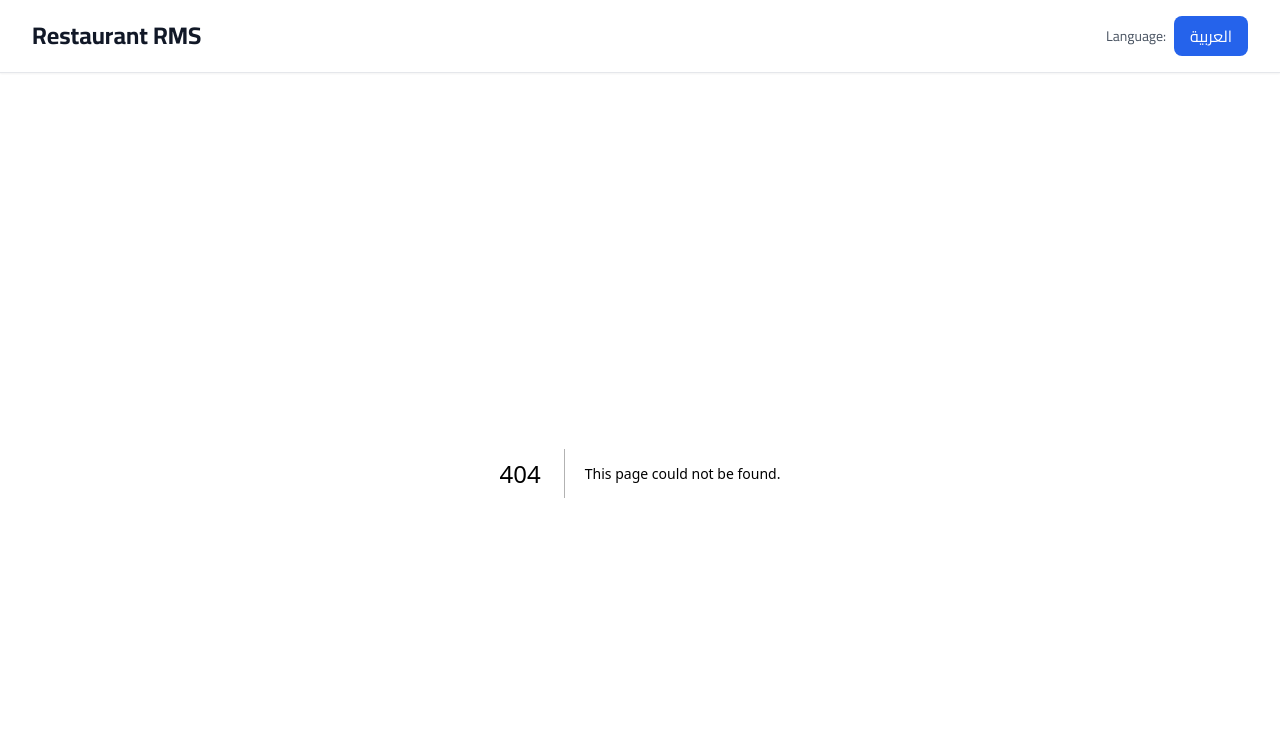
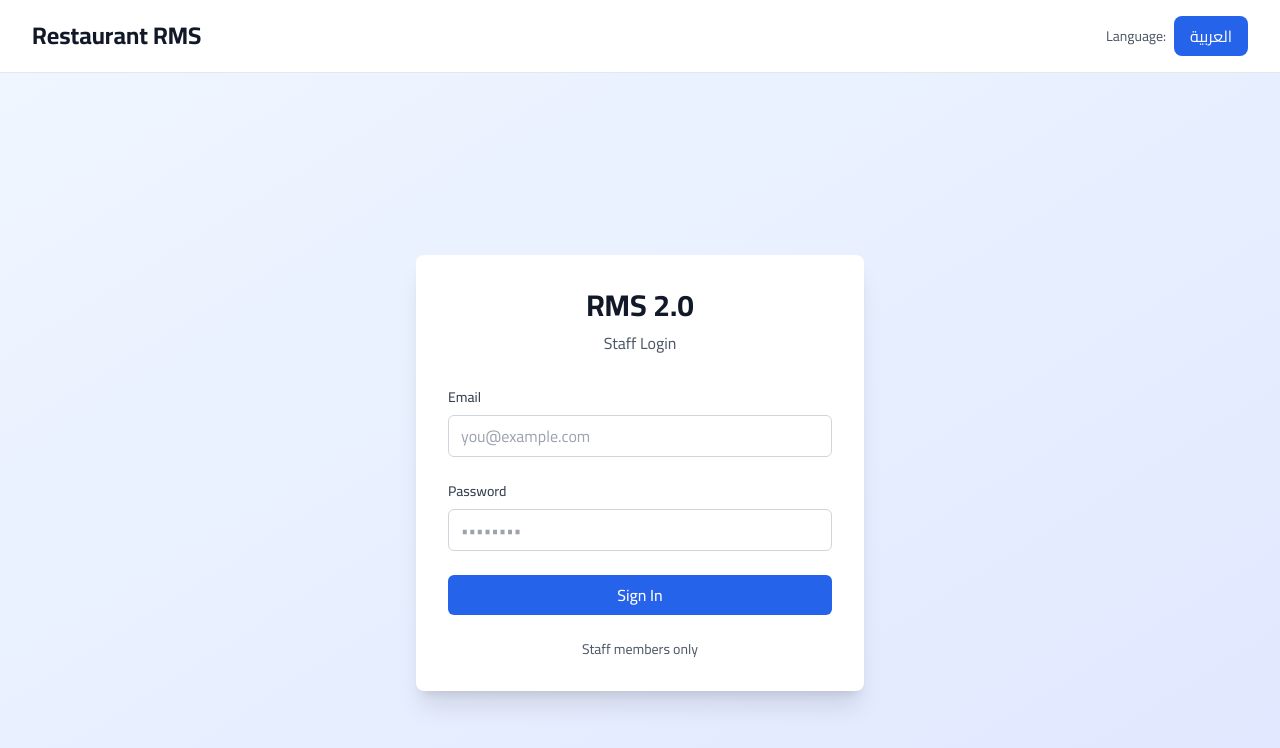
Before and after one commit to markalonso/RMS-2.0, a Next.js app: page /login in a window 1280 px wide. Before the commit this address had no page. Shown: the top 748 px of the page. Built offline with nearby package versions, Linux system fonts and the light colour scheme; no server answers.

Commit message:
Add authentication system with login page and auth guards
Co-authored-by: markalonso <197323522+markalonso@users.noreply.github.com>

```diff
--- a/app/(dashboard)/admin/page.tsx
+++ b/app/(dashboard)/admin/page.tsx
@@ -1,56 +1,59 @@
 'use client'
 
 import { useState, useEffect } from 'react'
+import { useRouter } from 'next/navigation'
 import { useLanguage } from '@/lib/LanguageContext'
 import { translate } from '@/lib/i18n'
 import { supabase } from '@/lib/supabaseClient'
 import { formatPrice } from '@/utils/helpers'
+import { useAuthGuard } from '@/utils/useAuthGuard'
 import Link from 'next/link'
 
 type TabType = 'menu' | 'modifiers' | 'inventory' | 'purchases' | 'expenses' | 'waste' | 'reports'
 
 export default function AdminPage() {
+  const router = useRouter()
   const { language } = useLanguage()
+  const { session, profile, loading: authLoading, error: authError } = useAuthGuard('owner')
   const [activeTab, setActiveTab] = useState<TabType>('menu')
-  const [currentUser, setCurrentUser] = useState<any>(null)
   const [loading, setLoading] = useState(true)
 
-  useEffect(() => {
-    loadCurrentUser()
-  }, [])
-
-  const loadCurrentUser = async () => {
-    const { data: { user } } = await supabase.auth.getUser()
-    if (user) {
-      const { data: profile } = await supabase
-        .from('profiles')
-        .select('*')
-        .eq('id', user.id)
-        .single()
-      setCurrentUser(profile)
-    }
-    setLoading(false)
+  const handleLogout = async () => {
+    await supabase.auth.signOut()
+    router.replace('/login')
+  }
+
+  // Show loading while auth is being checked
+  if (authLoading) {
+    return (
+      <div className="flex items-center justify-center h-screen">
+        <div className="text-xl">Loading...</div>
+      </div>
+    )
+  }
+
+  // Show error if auth failed
+  if (authError) {
+    return (
+      <div className="flex items-center justify-center h-screen">
+        <div className="bg-red-50 border border-red-200 text-red-700 px-6 py-4 rounded-lg max-w-md">
+          <h2 className="text-lg font-bold mb-2">Access Denied</h2>
+          <p className="mb-4">{authError}</p>
+          <button
+            onClick={() => router.replace('/login')}
+            className="px-4 py-2 bg-red-600 text-white rounded hover:bg-red-700"
+          >
+            Go to Login
+          </button>
+        </div>
+      </div>
+    )
   }
 
   if (loading) {
     return (
       <div className="flex items-center justify-center h-screen">
         <div className="text-xl">{translate('common.loading', language)}</div>
-      </div>
-    )
-  }
-
-  // Role protection - owner only
-  if (!currentUser || currentUser.role !== 'owner') {
-    return (
-      <div className="max-w-7xl mx-auto px-4 sm:px-6 lg:px-8 py-8">
-        <div className="bg-red-50 border border-red-200 rounded-lg p-8 text-center">
-          <h1 className="text-2xl font-bold text-red-800 mb-2">Access Denied</h1>
-          <p className="text-red-600">This page is only accessible to restaurant owners.</p>
-          <Link href="/pos" className="mt-4 inline-block px-4 py-2 bg-blue-500 text-white rounded hover:bg-blue-600">
-            Go to POS
-          </Link>
-        </div>
       </div>
     )
   }
@@ -75,14 +78,22 @@ export default function AdminPage() {
               <h1 className="text-2xl font-bold text-gray-900">
                 {translate('admin.title', language)}
               </h1>
-              <p className="text-sm text-gray-600">{currentUser?.full_name}</p>
-            </div>
+              <p className="text-sm text-gray-600">{profile?.full_name}</p>
+            </div>
+            <div className="flex gap-2">
               <Link
                 href="/pos"
                 className="px-4 py-2 bg-blue-500 text-white rounded hover:bg-blue-600"
               >
                 {translate('nav.pos', language)}
               </Link>
+              <button
+                onClick={handleLogout}
+                className="px-4 py-2 bg-gray-600 text-white rounded hover:bg-gray-700"
+              >
+                Logout
+              </button>
+            </div>
           </div>
         </div>
       </div>
--- a/app/(dashboard)/pos/page.tsx
+++ b/app/(dashboard)/pos/page.tsx
@@ -1,11 +1,13 @@
 'use client'
 
 import { useEffect, useState } from 'react'
+import { useRouter } from 'next/navigation'
 import { useLanguage } from '@/lib/LanguageContext'
 import { translate } from '@/lib/i18n'
 import { supabase } from '@/lib/supabaseClient'
 import { Table, Session, BusinessDay, Profile } from '@/types'
 import { formatPrice } from '@/utils/helpers'
+import { useAuthGuard } from '@/utils/useAuthGuard'
 import OrderManagement from '@/components/OrderManagement'
 import EndOfDayReport from '@/components/EndOfDayReport'
 
@@ -15,7 +17,9 @@ interface TableWithSession extends Table {
 }
 
 export default function POSPage() {
+  const router = useRouter()
   const { language } = useLanguage()
+  const { session, profile, loading: authLoading, error: authError } = useAuthGuard()
   const [businessDay, setBusinessDay] = useState<BusinessDay | null>(null)
   const [tables, setTables] = useState<TableWithSession[]>([])
   const [loading, setLoading] = useState(true)
@@ -28,7 +32,6 @@ export default function POSPage() {
   const [showPendingOrders, setShowPendingOrders] = useState(false)
   const [showOrderManagement, setShowOrderManagement] = useState(false)
   const [showEndOfDayReport, setShowEndOfDayReport] = useState(false)
-  const [currentUser, setCurrentUser] = useState<Profile | null>(null)
   const [pendingOrders, setPendingOrders] = useState<any[]>([])
   const [selectedSession, setSelectedSession] = useState<Session | null>(null)
 
@@ -41,16 +44,13 @@ export default function POSPage() {
   const [deliveryFee, setDeliveryFee] = useState('5.00')
   const [guestCount, setGuestCount] = useState('2')
 
-  // Load current user
+  // Load business day and tables when auth is ready
   useEffect(() => {
-    loadCurrentUser()
-  }, [])
-
-  // Load business day and tables
-  useEffect(() => {
-    loadBusinessDay()
-    loadTables()
-  }, [])
+    if (!authLoading && profile) {
+      loadBusinessDay()
+      loadTables()
+    }
+  }, [authLoading, profile])
 
   // Auto-refresh tables every 10 seconds
   useEffect(() => {
@@ -62,18 +62,6 @@ export default function POSPage() {
     }, 10000)
     return () => clearInterval(interval)
   }, [showPendingOrders])
-
-  const loadCurrentUser = async () => {
-    const { data: { user } } = await supabase.auth.getUser()
-    if (user) {
-      const { data: profile } = await supabase
-        .from('profiles')
-        .select('*')
-        .eq('id', user.id)
-        .single()
-      setCurrentUser(profile)
-    }
-  }
 
   const loadBusinessDay = async () => {
     const { data } = await supabase
@@ -155,13 +143,13 @@ export default function POSPage() {
   }
 
   const openBusinessDay = async () => {
-    if (!currentUser) return
+    if (!profile || !session) return
 
     const { data } = await supabase
       .from('business_days')
       .insert({
         status: 'open',
-        opened_by: currentUser.id,
+        opened_by: session.user.id,
         opening_cash: parseFloat(openingCash)
       })
       .select()
@@ -175,7 +163,7 @@ export default function POSPage() {
   }
 
   const closeBusinessDay = async () => {
-    if (!businessDay || !currentUser) return
+    if (!businessDay || !profile || !session) return
 
     const closingAmount = parseFloat(closingCash)
     const expectedAmount = businessDay.opening_cash
@@ -185,7 +173,7 @@ export default function POSPage() {
       .update({
         status: 'closed',
         closed_at: new Date().toISOString(),
-        closed_by: currentUser.id,
+        closed_by: session.user.id,
         closing_cash: closingAmount,
         expected_cash: expectedAmount,
         cash_difference: closingAmount - expectedAmount
@@ -202,7 +190,7 @@ export default function POSPage() {
   }
 
   const openDineInSession = async (table: TableWithSession) => {
-    if (!businessDay || !currentUser) return
+    if (!businessDay || !profile || !session) return
 
     const { data } = await supabase
       .from('sessions')
@@ -212,7 +200,7 @@ export default function POSPage() {
         order_type: 'dine_in',
         status: 'active',
         guest_count: parseInt(guestCount),
-        created_by: currentUser.id
+        created_by: session.user.id
       })
       .select()
       .single()
@@ -225,7 +213,7 @@ export default function POSPage() {
   }
 
   const openTakeawaySession = async () => {
-    if (!businessDay || !currentUser) return
+    if (!businessDay || !profile || !session) return
 
     const { data } = await supabase
       .from('sessions')
@@ -235,7 +223,7 @@ export default function POSPage() {
         status: 'active',
         customer_name: customerName || null,
         customer_phone: customerPhone || null,
-        created_by: currentUser.id
+        created_by: session.user.id
       })
       .select()
       .single()
@@ -250,7 +238,7 @@ export default function POSPage() {
   }
 
   const openDeliverySession = async () => {
-    if (!businessDay || !currentUser) return
+    if (!businessDay || !profile || !session) return
 
     // Validate required fields
     if (!customerName || !customerPhone || !customerAddress) {
@@ -266,7 +254,7 @@ export default function POSPage() {
         status: 'active',
         customer_name: customerName,
         customer_phone: customerPhone,
-        created_by: currentUser.id
+        created_by: session.user.id
       })
       .select()
       .single()
@@ -292,13 +280,13 @@ export default function POSPage() {
   }
 
   const acceptOrder = async (orderId: string) => {
-    if (!currentUser) return
+    if (!profile || !session) return
 
     await supabase
       .from('orders')
       .update({
         status: 'accepted',
-        accepted_by: currentUser.id,
+        accepted_by: session.user.id,
         accepted_at: new Date().toISOString()
       })
       .eq('id', orderId)
@@ -308,19 +296,51 @@ export default function POSPage() {
   }
 
   const rejectOrder = async (orderId: string) => {
-    if (!currentUser) return
+    if (!profile || !session) return
 
     await supabase
       .from('orders')
       .update({
         status: 'rejected',
-        rejected_by: currentUser.id,
+        rejected_by: session.user.id,
         rejected_at: new Date().toISOString()
       })
       .eq('id', orderId)
 
     loadPendingOrders()
     loadTables()
+  }
+
+  const handleLogout = async () => {
+    await supabase.auth.signOut()
+    router.replace('/login')
+  }
+
+  // Show loading while auth is being checked
+  if (authLoading) {
+    return (
+      <div className="flex items-center justify-center h-screen">
+        <div className="text-xl">Loading...</div>
+      </div>
+    )
+  }
+
+  // Show error if auth failed
+  if (authError) {
+    return (
+      <div className="flex items-center justify-center h-screen">
+        <div className="bg-red-50 border border-red-200 text-red-700 px-6 py-4 rounded-lg max-w-md">
+          <h2 className="text-lg font-bold mb-2">Access Denied</h2>
+          <p className="mb-4">{authError}</p>
+          <button
+            onClick={() => router.replace('/login')}
+            className="px-4 py-2 bg-red-600 text-white rounded hover:bg-red-700"
+          >
+            Go to Login
+          </button>
+        </div>
+      </div>
+    )
   }
 
   if (loading) {
@@ -378,6 +398,12 @@ export default function POSPage() {
                   {translate('pos.openDay', language)}
                 </button>
               )}
+              <button
+                onClick={handleLogout}
+                className="px-4 py-2 bg-gray-600 text-white rounded hover:bg-gray-700"
+              >
+                Logout
+              </button>
             </div>
           </div>
         </div>
@@ -772,7 +798,7 @@ export default function POSPage() {
       {showOrderManagement && selectedSession && (
         <OrderManagement
           session={selectedSession}
-          currentUser={currentUser}
+          currentUser={profile}
           language={language}
           onClose={() => {
             setShowOrderManagement(false)
--- a/app/api/qr-order/route.ts
+++ b/app/api/qr-order/route.ts
@@ -1,17 +1,22 @@
 import { NextRequest, NextResponse } from 'next/server'
 import { createClient } from '@supabase/supabase-js'
 
-// Create Supabase client with service role for server-side operations
-const supabaseAdmin = createClient(
-  process.env.NEXT_PUBLIC_SUPABASE_URL!,
-  process.env.SUPABASE_SERVICE_ROLE_KEY || process.env.NEXT_PUBLIC_SUPABASE_ANON_KEY!,
-  {
+// Function to create Supabase client with service role for server-side operations
+function getSupabaseAdmin() {
+  const supabaseUrl = process.env.NEXT_PUBLIC_SUPABASE_URL
+  const supabaseKey = process.env.SUPABASE_SERVICE_ROLE_KEY || process.env.NEXT_PUBLIC_SUPABASE_ANON_KEY
+
+  if (!supabaseUrl || !supabaseKey) {
+    throw new Error('Missing Supabase environment variables')
+  }
+
+  return createClient(supabaseUrl, supabaseKey, {
     auth: {
       autoRefreshToken: false,
       persistSession: false
     }
-  }
-)
+  })
+}
 
 // In-memory rate limit store (in production, use Redis or database)
 const rateLimitStore = new Map<string, { count: number; resetAt: number }>()
@@ -63,6 +68,8 @@ function checkRateLimit(ip: string, tableNumber: string): boolean {
 }
 
 export async function POST(request: NextRequest) {
+  const supabaseAdmin = getSupabaseAdmin()
+
   try {
     // Get IP address
     const ip = request.headers.get('x-forwarded-for')?.split(',')[0] ||
--- /dev/null
+++ b/app/login/page.tsx
@@ -0,0 +1,145 @@
+'use client'
+
+import { useState, useEffect } from 'react'
+import { useRouter } from 'next/navigation'
+import { supabase } from '@/lib/supabaseClient'
+
+export default function LoginPage() {
+  const router = useRouter()
+  const [email, setEmail] = useState('')
+  const [password, setPassword] = useState('')
+  const [loading, setLoading] = useState(false)
+  const [error, setError] = useState<string | null>(null)
+
+  // Check if already logged in
+  useEffect(() => {
+    const checkSession = async () => {
+      const { data: { session } } = await supabase.auth.getSession()
+      if (session) {
+        router.replace('/pos')
+      }
+    }
+    checkSession()
+  }, [router])
+
+  const handleLogin = async (e: React.FormEvent) => {
+    e.preventDefault()
+    setLoading(true)
+    setError(null)
+
+    try {
+      const { data, error: signInError } = await supabase.auth.signInWithPassword({
+        email,
+        password,
+      })
+
+      if (signInError) {
+        setError(signInError.message)
+        setLoading(false)
+        return
+      }
+
+      if (data.session) {
+        // Verify profile exists
+        const { data: profile, error: profileError } = await supabase
+          .from('profiles')
+          .select('*')
+          .eq('id', data.user.id)
+          .eq('is_active', true)
+          .is('deleted_at', null)
+          .maybeSingle()
+
+        if (profileError) {
+          setError('Error loading profile: ' + profileError.message)
+          setLoading(false)
+          return
+        }
+
+        if (!profile) {
+          setError('Profile not found. Please create a profile row in Supabase with your user ID.')
+          await supabase.auth.signOut()
+          setLoading(false)
+          return
+        }
+
+        // Check if user has correct role
+        if (profile.role !== 'owner' && profile.role !== 'cashier') {
+          setError('Access denied. Only staff members (owner/cashier) can log in.')
+          await supabase.auth.signOut()
+          setLoading(false)
+          return
+        }
+
+        // Success - redirect to POS
+        router.replace('/pos')
+      }
+    } catch (err) {
+      console.error('Login error:', err)
+      setError('An unexpected error occurred. Please try again.')
+      setLoading(false)
+    }
+  }
+
+  return (
+    <div className="min-h-screen bg-gradient-to-br from-blue-50 to-indigo-100 flex items-center justify-center p-4">
+      <div className="bg-white rounded-lg shadow-xl w-full max-w-md p-8">
+        <div className="text-center mb-8">
+          <h1 className="text-3xl font-bold text-gray-900 mb-2">RMS 2.0</h1>
+          <p className="text-gray-600">Staff Login</p>
+        </div>
+
+        <form onSubmit={handleLogin} className="space-y-6">
+          {error && (
+            <div className="bg-red-50 border border-red-200 text-red-700 px-4 py-3 rounded">
+              {error}
+            </div>
+          )}
+
+          <div>
+            <label htmlFor="email" className="block text-sm font-medium text-gray-700 mb-2">
+              Email
+            </label>
+            <input
+              id="email"
+              type="email"
+              value={email}
+              onChange={(e) => setEmail(e.target.value)}
+              required
+              className="w-full px-3 py-2 border border-gray-300 rounded-md focus:outline-none focus:ring-2 focus:ring-blue-500 focus:border-transparent"
+              placeholder="you@example.com"
+              disabled={loading}
+            />
+          </div>
+
+          <div>
+            <label htmlFor="password" className="block text-sm font-medium text-gray-700 mb-2">
+              Password
+            </label>
+            <input
+              id="password"
+              type="password"
+              value={password}
+              onChange={(e) => setPassword(e.target.value)}
+              required
+              className="w-full px-3 py-2 border border-gray-300 rounded-md focus:outline-none focus:ring-2 focus:ring-blue-500 focus:border-transparent"
+              placeholder="••••••••"
+              disabled={loading}
+            />
+          </div>
+
+          <button
+            type="submit"
+            disabled={loading}
+            className="w-full bg-blue-600 text-white py-2 px-4 rounded-md hover:bg-blue-700 focus:outline-none focus:ring-2 focus:ring-blue-500 focus:ring-offset-2 disabled:opacity-50 disabled:cursor-not-allowed font-medium"
+          >
+            {loading ? 'Signing in...' : 'Sign In'}
+          </button>
+        </form>
+
+        <div className="mt-6 text-center text-sm text-gray-600">
+          <p>Staff members only</p>
+        </div>
+      </div>
+    </div>
+  )
+}
--- a/lib/supabaseClient.ts
+++ b/lib/supabaseClient.ts
@@ -1,6 +1,16 @@
 import { createClient } from '@supabase/supabase-js'
 
-const supabaseUrl = process.env.NEXT_PUBLIC_SUPABASE_URL!
-const supabaseAnonKey = process.env.NEXT_PUBLIC_SUPABASE_ANON_KEY!
+const supabaseUrl = process.env.NEXT_PUBLIC_SUPABASE_URL || ''
+const supabaseAnonKey = process.env.NEXT_PUBLIC_SUPABASE_ANON_KEY || ''
 
-export const supabase = createClient(supabaseUrl, supabaseAnonKey)
+if (!supabaseUrl || !supabaseAnonKey) {
+  if (typeof window !== 'undefined') {
+    // Only warn on client-side
+    console.error('Missing Supabase environment variables. Please set NEXT_PUBLIC_SUPABASE_URL and NEXT_PUBLIC_SUPABASE_ANON_KEY')
+  }
+}
+
+export const supabase = createClient(
+  supabaseUrl || 'https://placeholder.supabase.co',
+  supabaseAnonKey || 'placeholder-key'
+)
--- /dev/null
+++ b/utils/useAuthGuard.ts
@@ -0,0 +1,93 @@
+'use client'
+
+import { useEffect, useState } from 'react'
+import { useRouter } from 'next/navigation'
+import { supabase } from '@/lib/supabaseClient'
+import { Profile } from '@/types'
+import { Session } from '@supabase/supabase-js'
+
+interface AuthGuardResult {
+  session: Session | null
+  profile: Profile | null
+  loading: boolean
+  error: string | null
+}
+
+export function useAuthGuard(requiredRole?: 'owner' | 'cashier'): AuthGuardResult {
+  const router = useRouter()
+  const [session, setSession] = useState<Session | null>(null)
+  const [profile, setProfile] = useState<Profile | null>(null)
+  const [loading, setLoading] = useState(true)
+  const [error, setError] = useState<string | null>(null)
+
+  useEffect(() => {
+    checkAuth()
+  }, [])
+
+  const checkAuth = async () => {
+    try {
+      // Get current session
+      const { data: { session: currentSession }, error: sessionError } = await supabase.auth.getSession()
+
+      if (sessionError) {
+        console.error('Session error:', sessionError)
+        setError('Failed to get session')
+        router.replace('/login')
+        return
+      }
+
+      if (!currentSession) {
+        router.replace('/login')
+        return
+      }
+
+      setSession(currentSession)
+
+      // Load user profile
+      const { data: profileData, error: profileError } = await supabase
+        .from('profiles')
+        .select('*')
+        .eq('id', currentSession.user.id)
+        .eq('is_active', true)
+        .is('deleted_at', null)
+        .maybeSingle()
+
+      if (profileError) {
+        console.error('Profile error:', profileError)
+        setError('Failed to load profile')
+        setLoading(false)
+        return
+      }
+
+      if (!profileData) {
+        setError('Profile not found. Please create a profile row in Supabase with your user ID.')
+        setLoading(false)
+        return
+      }
+
+      // Check role if required
+      if (requiredRole && profileData.role !== requiredRole && profileData.role !== 'owner') {
+        // Owner can access everything; otherwise check specific role
+        if (requiredRole === 'owner' && profileData.role !== 'owner') {
+          setError(`Access denied. Only owners can access this page.`)
+          setLoading(false)
+          return
+        }
+        if (requiredRole === 'cashier' && profileData.role !== 'cashier' && profileData.role !== 'owner') {
+          setError(`Access denied. Only cashiers and owners can access this page.`)
+          setLoading(false)
+          return
+        }
+      }
+
+      setProfile(profileData)
+      setLoading(false)
+    } catch (err) {
+      console.error('Auth check error:', err)
+      setError('An unexpected error occurred')
+      setLoading(false)
+    }
+  }
+
+  return { session, profile, loading, error }
+}
```
Lines whose indentation alone changed are shown as unchanged.
